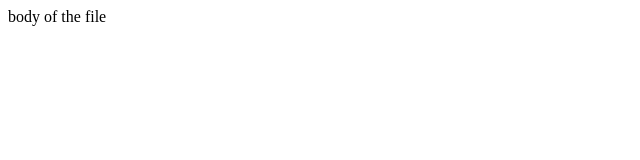
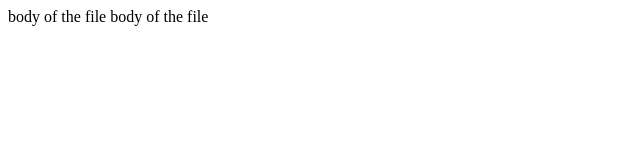
Before and after one commit to Upstech/testing-git, a plain HTML site: page index.html in a window 1280 px wide. Shown: the whole page, without its empty margins (0-640 px from the left). Drawn offline with Linux system fonts and the light colour scheme.

Commit message:
second snapshot

```diff
--- a/index.html
+++ b/index.html
@@ -8,5 +8,6 @@
 </head>
 <body>
     body of the file
+    body of the file
 </body>
 </html>
```
